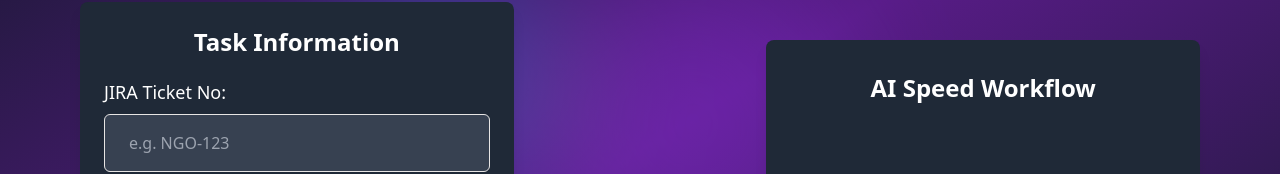
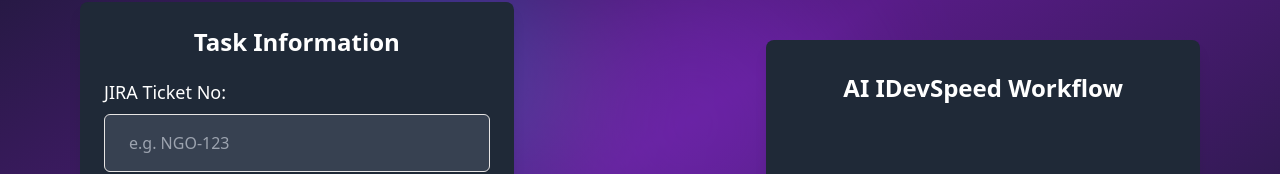
Before and after one commit to WayCao-LF/AISeepWeb_demo, a React (Vite) app: page /generator in a window 1280 px wide. Shown: the part 249-423 px from the top of the page. Built offline with nearby package versions, Linux system fonts and the light colour scheme.

Commit message:
update title

```diff
--- a/index.html
+++ b/index.html
@@ -4,7 +4,7 @@
     <meta charset="UTF-8" />
     <link rel="icon" type="image/svg+xml" href="/vite.svg" />
     <meta name="viewport" content="width=device-width, initial-scale=1.0" />
-    <title>AI Speed Work</title>
+    <title>AI IDevSpeed</title>
   </head>
   <body>
     <div id="root"></div>
--- a/package.json
+++ b/package.json
@@ -24,5 +24,6 @@
 		"tailwindcss": "^3.3.5",
 		"typescript": "^5.0.2",
 		"vite": "^4.4.5"
-	}
+	},
+	"packageManager": "pnpm@9.15.3+sha1.120e76442c589bb9a3267dbbefa5658c9943fcae"
 }
--- a/src/pages/GeneratorPage.tsx
+++ b/src/pages/GeneratorPage.tsx
@@ -102,7 +102,7 @@
 
           {/* Right Results Panel */}
           <div className="bg-gray-800 py-8 px-5 rounded-lg shadow-lg md:col-span-2 my-4">
-            <h2 className="text-2xl font-bold mb-5 text-center">AI Speed Workflow</h2>
+            <h2 className="text-2xl font-bold mb-5 text-center">AI IDevSpeed Workflow</h2>
 
             <AnimatePresence>
               {generated ? (
@@ -113,7 +113,7 @@
                   className="space-y-5"
                 >
                   <div className="font-bold text-green-400 mb-4 text-lg text-center">
-                    Follow these steps your work will finish in AI speed:
+                    Follow these steps your work will finish in AI IDevSpeed:
                   </div>
 
                   {[
```
